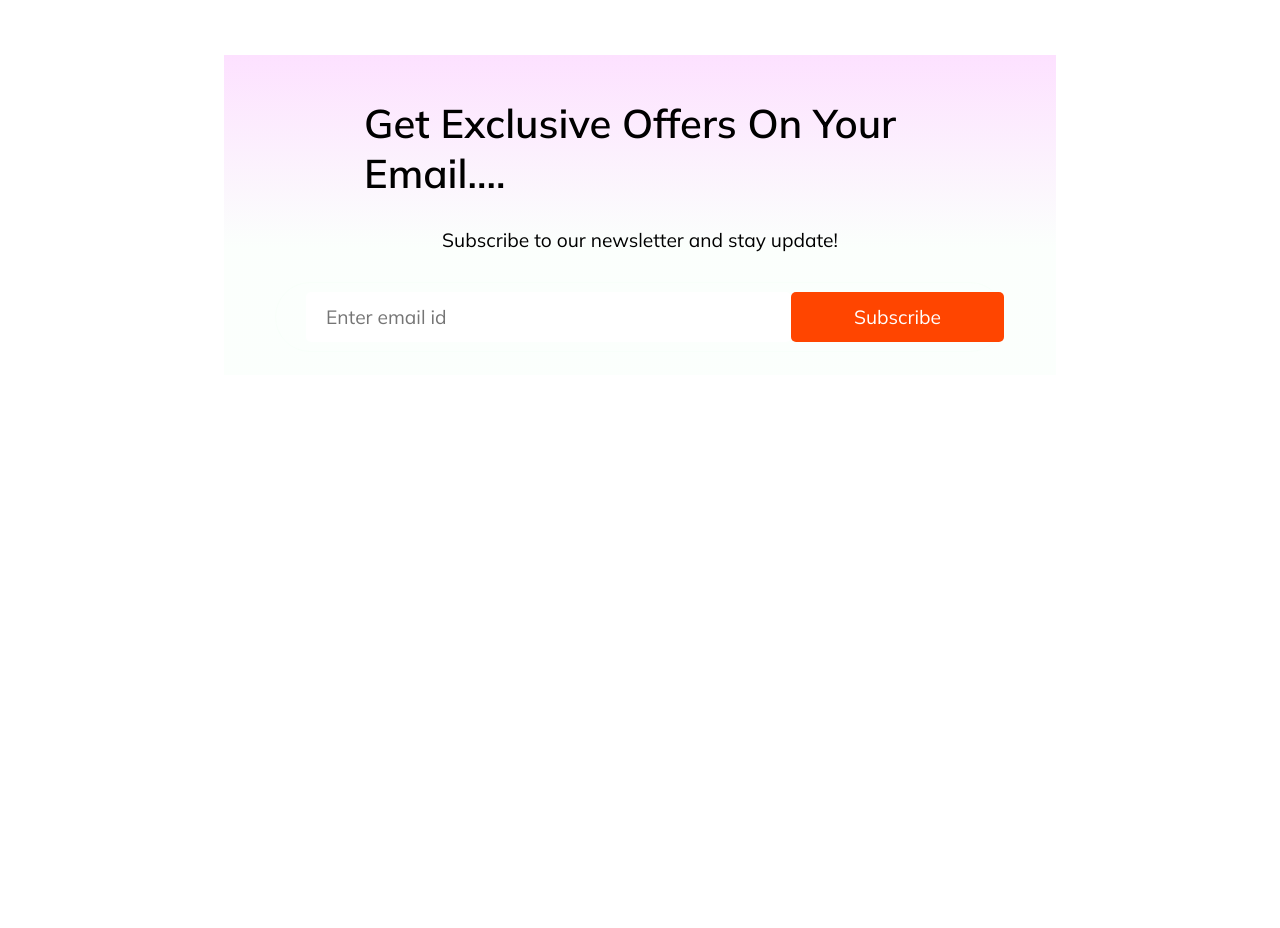
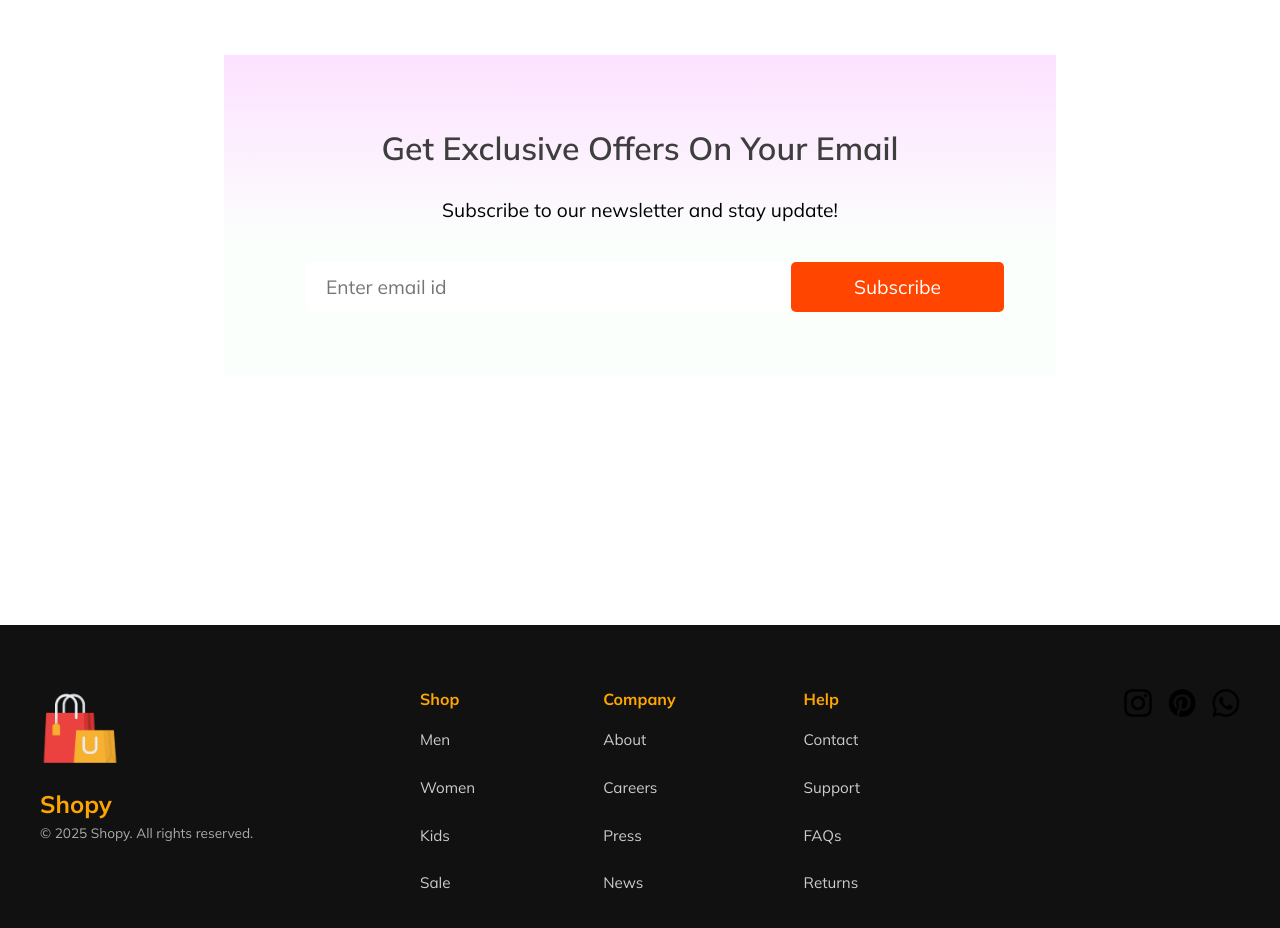
Before and after one commit to Jaimurugan-c/E-comMern, a React (Vite) app in the folder frontend/: page / in a window 1280 px wide. Shown: the part 3240-4168 px from the top of the page. Before the commit the page ends 3865 px from the top, so only its background shows below. Built offline with nearby package versions, Linux system fonts and the light colour scheme; a web font is replaced by a local one.

Commit message:
Home-page done

```diff
--- a/frontend/src/App.jsx
+++ b/frontend/src/App.jsx
@@ -7,7 +7,7 @@ import LoginSignup from './pages/LoginSignup.jsx'
 import Product from './pages/Product.jsx'
 import {BrowserRouter , Routes, Route} from 'react-router-dom'
 import Cart from './pages/Cart.jsx'
-
+import Footer from './components/footer/Footer.jsx'
 function App() {
 
   return (
@@ -26,6 +26,7 @@ function App() {
             <Route path = '/cart'element={<Cart/>} />
             <Route path = '/login'element={<LoginSignup/>} />
                </Routes>
+               <Footer/>
       </BrowserRouter>
      </div>
     </>
--- /dev/null
+++ b/frontend/src/components/footer/Footer.jsx
@@ -0,0 +1,58 @@
+import React from "react";
+import "./footer.css";
+import footer_logo from '../assets/logo_big.png';
+import instagram_icon from '../assets/instagram_icon.png';
+import pintester_icon from '../assets/pintester_icon.png';
+import whatsapp_icon from '../assets/whatsapp_icon.png';
+
+const Footer = () => {
+  return (
+    <footer className="footer-modern">
+      <div className="footer-container">
+        <div className="footer-brand">
+          <img src={footer_logo} alt="Shopy Logo" className="footer-logo" />
+          <h2>Shopy</h2>
+          <p>© {new Date().getFullYear()} Shopy. All rights reserved.</p>
+        </div>
+
+        <div className="footer-menus">
+          <div className="footer-menu">
+            <h4>Shop</h4>
+            <ul>
+              <li>Men</li>
+              <li>Women</li>
+              <li>Kids</li>
+              <li>Sale</li>
+            </ul>
+          </div>
+          <div className="footer-menu">
+            <h4>Company</h4>
+            <ul>
+              <li>About</li>
+              <li>Careers</li>
+              <li>Press</li>
+              <li>News</li>
+            </ul>
+          </div>
+          <div className="footer-menu">
+            <h4>Help</h4>
+            <ul>
+          <li>Contact</li>
+              <li>Support</li>
+              <li>FAQs</li>
+              <li>Returns</li>
+            </ul>
+          </div>
+        </div>
+
+        <div className="footer-social">
+          <img src={instagram_icon} alt="Instagram" />
+          <img src={pintester_icon} alt="Pinterest" />
+          <img src={whatsapp_icon} alt="Whatsapp" />
+        </div>
+      </div>
+    </footer>
+  );
+};
+
+export default Footer;
--- /dev/null
+++ b/frontend/src/components/footer/footer.css
@@ -0,0 +1,112 @@
+.footer-modern {
+  background-color: #111;
+  color: #ddd;
+  padding: 4rem 2rem;
+  font-family: 'Segoe UI', sans-serif;
+}
+
+.footer-container {
+  max-width: 1200px;
+  margin: auto;
+  display: grid;
+  grid-template-columns: 1fr 2fr 1fr;
+  gap: 2rem;
+  align-items: start;
+  flex-wrap: wrap;
+}
+
+.footer-brand {
+  text-align: left;
+}
+
+.footer-logo {
+  width: 80px;
+  margin-bottom: 1rem;
+}
+
+.footer-brand h2 {
+  color: #ffa500;
+  margin-bottom: 0.3rem;
+}
+
+.footer-brand p {
+  font-size: 0.85rem;
+  color: #aaa;
+}
+
+.footer-menus {
+  display: flex;
+  justify-content: space-around;
+}
+
+.footer-menu h4 {
+  margin-bottom: 0.5rem;
+  color: #ffa500;
+}
+
+.footer-menu ul {
+  list-style: none;
+  padding: 0;
+}
+
+.footer-menu li {
+  margin: 0.8rem 0;
+  font-size: 0.95rem;
+  color: #ccc;
+  cursor: pointer;
+  transition: color 0.3s ease, transform 0.3s ease;
+  padding: 0.5rem 0;
+}
+
+.footer-menu li:hover {
+  color: #fff;
+  transform: translateX(5px); /* Subtle animation on hover */
+}
+
+.footer-menu li a {
+  text-decoration: none; /* Remove underline */
+  color: inherit; /* Inherit text color */
+  display: block;
+  padding: 5px 0;
+}
+
+.footer-menu li a:hover {
+  text-decoration: underline; /* Underline on hover */
+}
+
+.footer-social {
+  display: flex;
+  justify-content: flex-end;
+  align-items: center;
+  gap: 1rem;
+}
+
+.footer-social img {
+  width: 28px;
+  height: 28px;
+  cursor: pointer;
+  transition: transform 0.3s ease, box-shadow 0.3s ease;
+}
+
+.footer-social img:hover {
+  transform: translateY(-4px);
+  box-shadow: 0 4px 12px rgba(255, 165, 0, 0.4);
+}
+
+@media (max-width: 768px) {
+  .footer-container {
+    grid-template-columns: 1fr;
+    text-align: center;
+    gap: 2rem;
+  }
+
+  .footer-menus {
+    flex-direction: column;
+    align-items: center;
+    gap: 1.5rem;
+  }
+
+  .footer-social {
+    justify-content: center;
+  }
+}
--- a/frontend/src/components/newsletter/NewsLetter.jsx
+++ b/frontend/src/components/newsletter/NewsLetter.jsx
@@ -4,7 +4,7 @@ const NewsLetter = () => {
   return (
     <div className='newsletter'>
 
-      <h2>Get Exclusive Offers On Your Email....</h2>
+      <h2>Get Exclusive Offers On Your Email</h2>
       <p>Subscribe to our newsletter and stay update!</p>
         <div>
           <input type ="email" placeholder='Enter email id'/>
--- a/frontend/src/components/newsletter/newsletter.css
+++ b/frontend/src/components/newsletter/newsletter.css
@@ -12,7 +12,8 @@
   background: linear-gradient(180deg, #fde1ff 0%, #e1ffea22 60%);
 }
 .newsletter h2{
-    font-size: 2.5rem;
+    font-size: 2.0rem;
+    color: rgb(63, 62, 62);
     font-weight: 600;
     margin-top: 20px;
 
--- a/frontend/src/pages/Shop.jsx
+++ b/frontend/src/pages/Shop.jsx
@@ -5,6 +5,7 @@ import Popular from '../components/popular/Popular'
 import Offers from '../components/offers/Offers'
 import NewCollections from '../components/NewCollections/NewCollections'
 import NewsLetter from '../components/newsletter/NewsLetter'
+
 
 const Shop = () => {
   return (
@@ -14,6 +15,7 @@ const Shop = () => {
       <Offers/>
       <NewCollections/>
      <NewsLetter/>
+
    </div>
   )
 }
```
